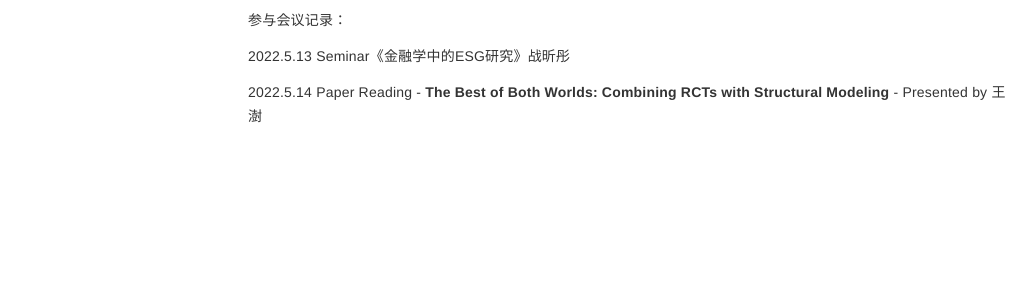
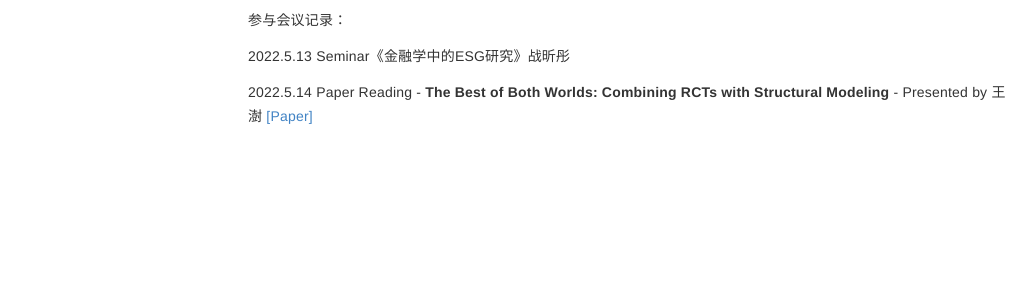
Before and after one commit to Zhuopie/Zhuopie.github.io, a Jekyll site: the page built from _pages/Content.md, in a window 1280 px wide. Shown: the part 132-432 px from the top of the page, without its empty margins (7-1043 px from the left). Built offline with Jekyll 4.4.1, drawn with Linux system fonts in a browser that asks for light colours.

Commit message:
Update Content.md

```diff
--- a/_pages/Content.md
+++ b/_pages/Content.md
@@ -10,4 +10,4 @@ layout: post
 
 2022.5.13  Seminar《金融学中的ESG研究》战昕彤
 
-2022.5.14  Paper Reading - **The Best of Both Worlds: Combining RCTs with Structural Modeling** - Presented by 王澍
+2022.5.14  Paper Reading - **The Best of Both Worlds: Combining RCTs with Structural Modeling** - Presented by 王澍 [[Paper]](https://https://github.com/Zhuopie/Zhuopie.github.io/tree/main/_posts/thebestofbothworld.pdf)
```
